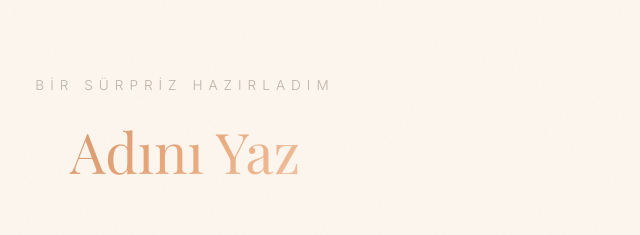
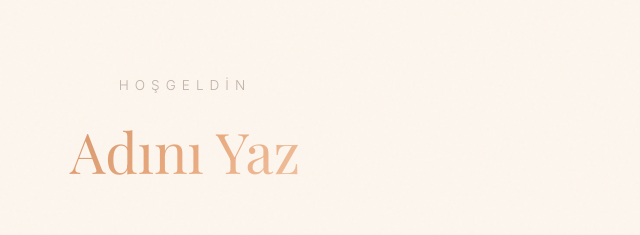
Before and after one commit to itu-itis25-tuncery24/yll, a plain HTML site: page index.html in a window 1280 px wide. Shown: the part 164-399 px from the top of the page, 455-1095 px from the left. Drawn offline with nearby package versions, Linux system fonts and the light colour scheme; a web font is replaced by a local one.

Commit message:
Changed gate subtitle

```diff
--- a/index.html
+++ b/index.html
@@ -2258,7 +2258,7 @@
     <!-- ===== SECTION 0: GATE ===== -->
     <div class="section active" id="gate">
         <div class="gate-container">
-            <div class="gate-subtitle">bir sürpriz hazırladım</div>
+            <div class="gate-subtitle">hoşgeldin</div>
             <h1 class="gate-title">Adını Yaz</h1>
             <div class="gate-input-wrap">
                 <input type="text" class="gate-input" id="gateInput" placeholder="sadece adın..." autocomplete="off"
```
